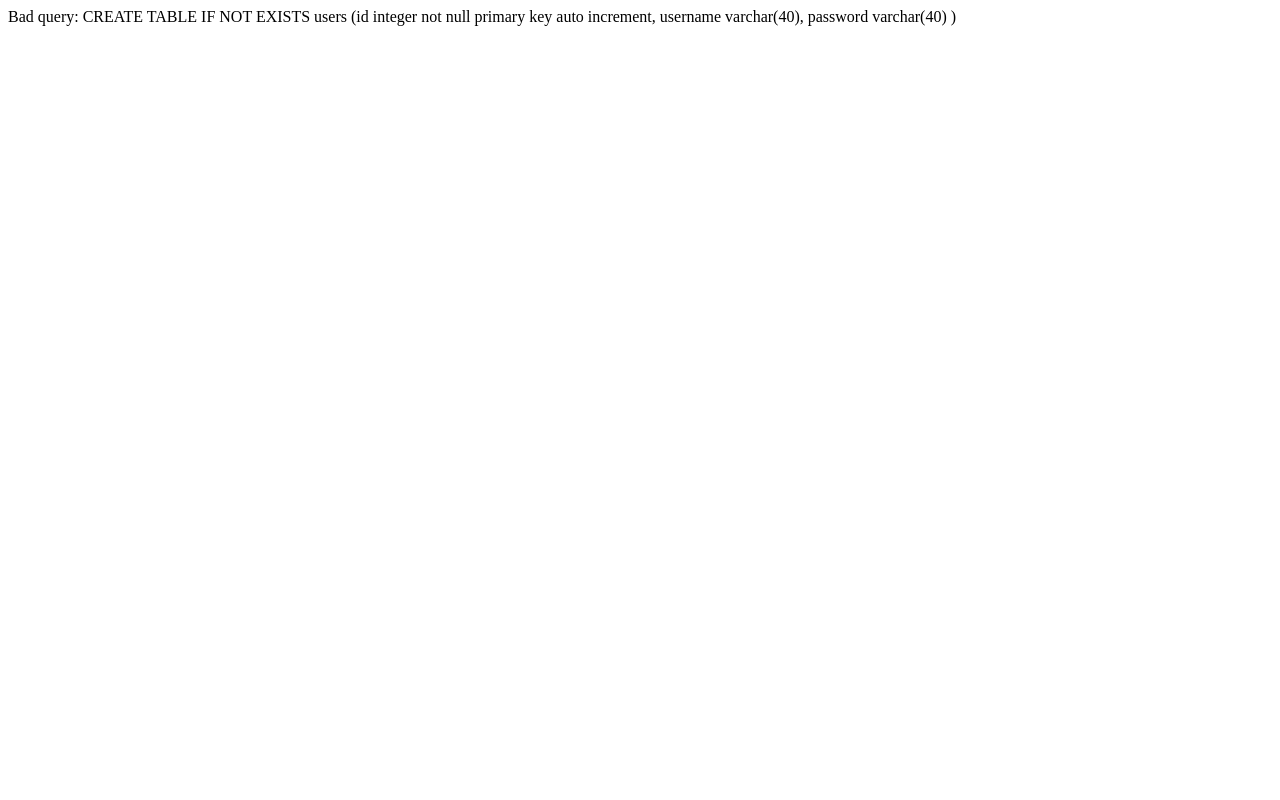
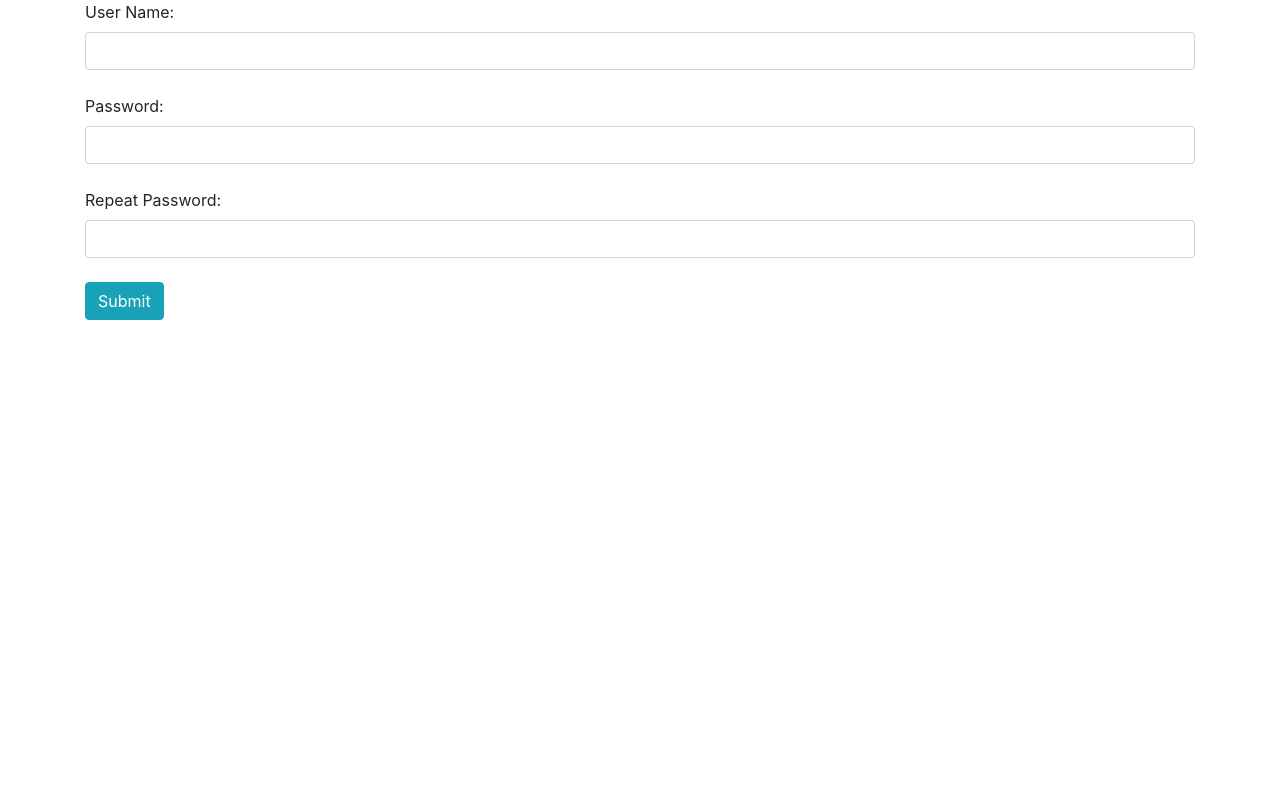
Before and after one commit to Catweazel1/lindephotography, a PHP site: page /admin/registration.php in a window 1280 px wide. Run offline with PHP 8.4, Linux system fonts and the light colour scheme; data that the repository does not hold is empty.

Commit message:
Corrected connection and password field in database to account for hashed passwords.

```diff
--- a/admin/registration.php
+++ b/admin/registration.php
@@ -1,8 +1,33 @@
+<!DOCTYPE html>
+<html>
+<head>
+	<title>Registration</title>
+	<meta charset="utf-8">
+	<meta name="viewport" content="width=device-width, initial-scale=1">
+	<link rel="stylesheet" type="text/css" href="css/admin.css">
+	<link rel="stylesheet" href="css/bootstrap.css">
+	<script type="text/javascript" src="js/jquery.js"></script>
+	<script type="text/javascript" src="js/popper.js"></script>
+	<script type="text/javascript" src="js/bootstrap.bundle.js"></script>
+</head>
+<body>
+	<div class="container">
+		<form method="POST" action="<?php echo $_SERVER['PHP_SELF']; ?>" class="form">
+			<label class="form-label">User Name:</label> <input type="text" name="username" class="form-control"><br>
+			<label>Password:</label> <input type="password" name="pass1" class="form-control"><br>
+			<label>Repeat Password:</label> <input type="password" name="pass2" class="form-control"><br>
+			<input type="submit" name="submit" class="btn btn-info">
+		</form>
+
+	</div>
+</body>
+</html>
+
 <?php
-	if(!isset($_POST['username'])) {
-		require_once('includes/connect.php');
+	if(isset($_POST['username'])) {
+		require_once 'includes/connect.php';
 
-		$username = mysqli_real_escape_string($connect, $_POST['username']);
+	$username = mysqli_real_escape_string($connect, $_POST['username']);
 		$pass1 = mysqli_real_escape_string($connect, $_POST['pass1']);
 		$pass2 = $_POST['pass2'];
 
@@ -21,7 +46,7 @@
 		} // IF passwords match
 
 		if($flag) {
-			$sql = "CREATE TABLE IF NOT EXISTS users (id integer not null primary key auto increment,
+			$sql = "CREATE TABLE IF NOT EXISTS users (id integer not null primary key auto_increment,
 				username varchar(40),
 				password varchar(40)
 			)";
@@ -33,35 +58,5 @@
 			$sql = "INSERT INTO users (username, password) VALUES ('$username', '$hashed')";
 			$result = mysqli_query($connect, $sql) or die("Bad query: $sql");
 		} // IF insert
-?>
-
-<!DOCTYPE html>
-<html>
-<head>
-	<title>Registration</title>
-	<meta charset="utf-8">
-	<meta name="viewport" content="width=device-width, initial-scale=1">
-	<link rel="stylesheet" type="text/css" href="css/admin.css">
-	<link rel="stylesheet" href="css/bootstrap.css">
-	<script type="text/javascript" src="js/jquery.js"></script>
-	<script type="text/javascript" src="js/popper.js"></script>
-	<script type="text/javascript" src="js/bootstrap.bundle.js"></script>
-</head>
-<body>
-	<div class="container">
-		<form method="POST" action="<?php echo $_SERVER['PHP_SELF']; ?>">
-			<label>User Name:</label> <input type="text" name="username"><br>
-			<label>Password:</label> <input type="password" name="pass1"><br>
-			<label>Repeat Password:</label> <input type="password" name="pass2"><br>
-			<input type="submit" name="">
-		</form>
-
-	</div>
-</body>
-</html>
-
-<?php
-	} else {
-		header("Location: index.php");
 	}
 ?>
```
